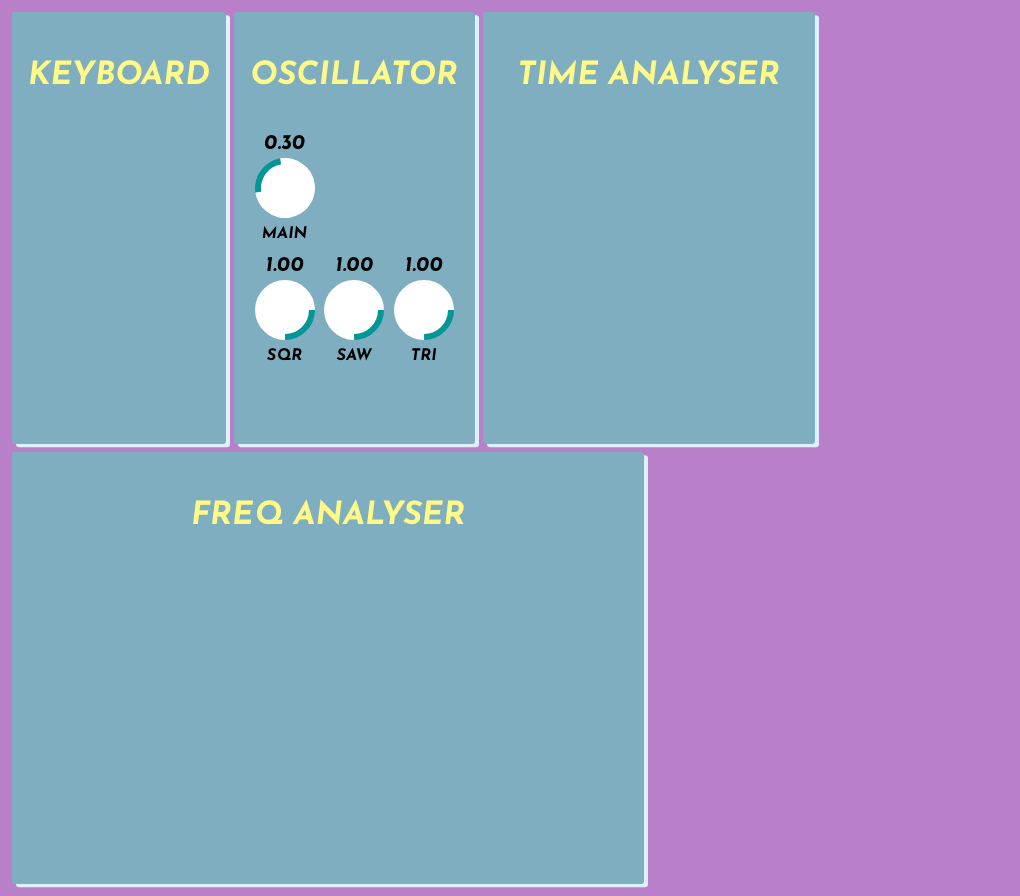
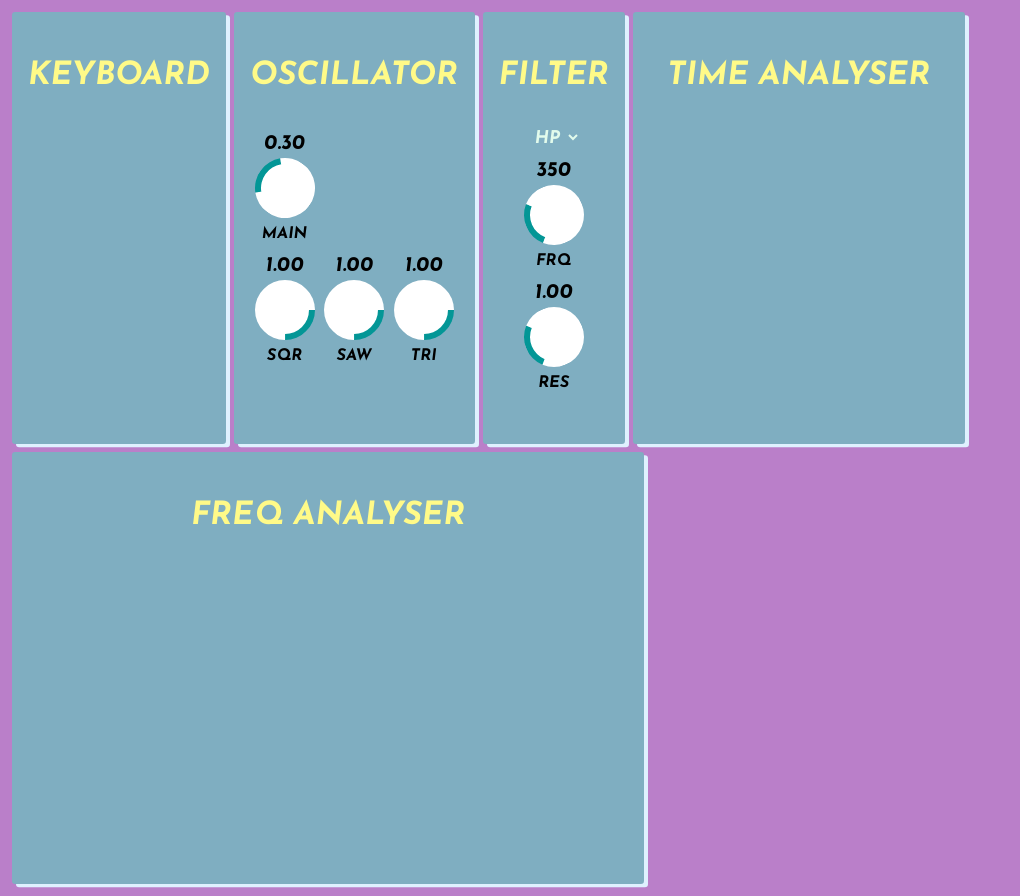
Before and after one commit to jkyle/austinjs-web-audio, a React app: page / in a window 1280 px wide. Shown: the whole page, without its empty margins (0-1020 px from the left). Built offline with nearby package versions, Linux system fonts and the light colour scheme.

Commit message:
Added filter node.

```diff
--- a/src/App.js
+++ b/src/App.js
@@ -5,15 +5,20 @@ import TimeAnalyser, { TimeAnalyserDOM } from './TimeAnalyser'
 import FrequencyAnalyser, { FrequencyAnalyserDOM } from './FrequencyAnalyser'
 import MultiOsc, { MultiOscDOM } from './Multiosc'
 import Keyboard, { KeyboardDOM } from './Keyboard'
+import Filter, { FilterDOM } from './Filter'
 
 const context = new (window.AudioContext || window.webkitAudioContext)()
 const keyboard = Keyboard(context)
 const timeAnalyser = TimeAnalyser(context)
 const freqAnalyser = FrequencyAnalyser(context)
+const filter = Filter(context)
 const osc = MultiOsc(context)
 keyboard.register(osc.start)
+
 const gain = context.createGain()
-osc.gain.connect(gain)
+osc.gain.connect(filter.filter)
+filter.filter.connect(gain)
+
 gain.connect(context.destination)
 gain.connect(timeAnalyser.analyser)
 gain.connect(freqAnalyser.analyser)
@@ -26,6 +31,9 @@ export default () => (
     <Device name="Oscillator">
       <MultiOscDOM device={osc} />
     </Device>
+    <Device name="Filter">
+      <FilterDOM device={filter} />
+    </Device>
     <Device name="Time Analyser">
       <TimeAnalyserDOM device={timeAnalyser} />
     </Device>
--- a/src/Filter.js
+++ b/src/Filter.js
@@ -5,7 +5,7 @@ import Knob from './Knob'
 import eventBus from './event-bus'
 
 const Filter = (context, type = 'highpass') => {
-  const events = eventBus
+  const events = eventBus()
   const filter = context.createBiquadFilter()
   filter.type = type
 
```
